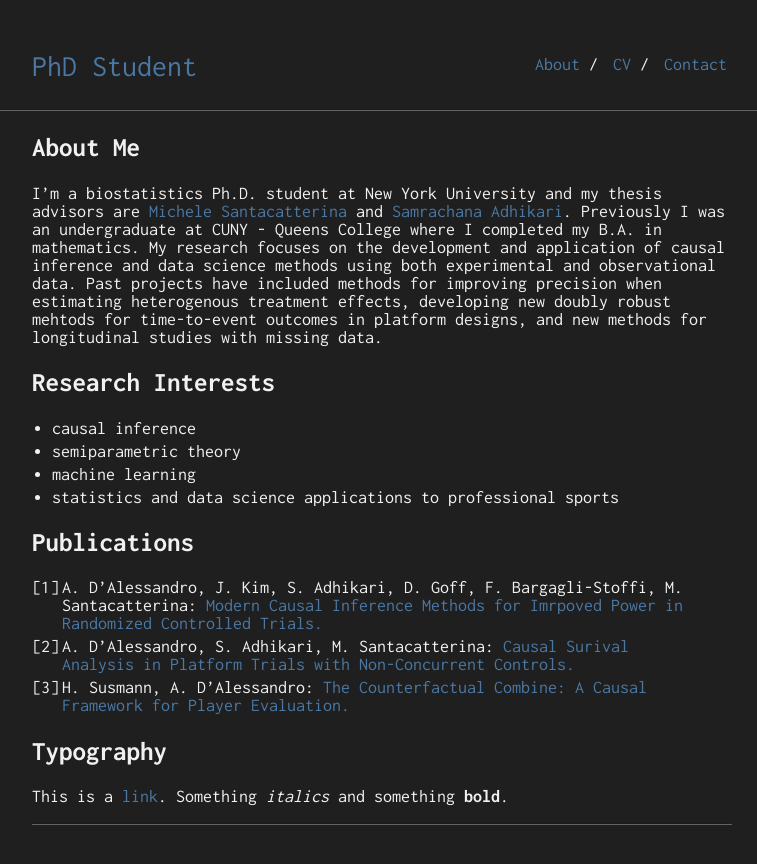
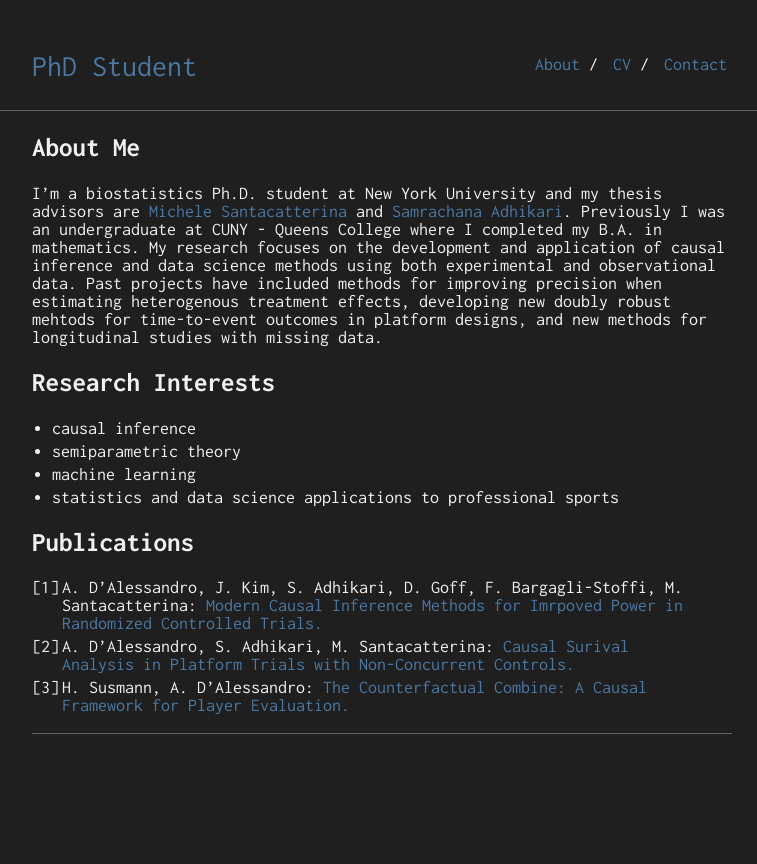
Before and after one commit to antoniod5836/antoniod5836.github.io, a Jekyll site: the page built from index.md, in a window 1280 px wide. Shown: the top 864 px of the page, without its empty margins (258-1015 px from the left). Built offline with Jekyll 4.4.1, drawn with Linux system fonts in a browser that asks for light colours; our own code applies the rules of GitHub Pages for plain Markdown files.

Commit message:
Remove typography section from index.md
Removed typography section and example formatting.

```diff
--- a/index.md
+++ b/index.md
@@ -18,7 +18,3 @@ I'm a biostatistics Ph.D. student at New York University and my thesis advisors
 1. A. D'Alessandro, J. Kim, S. Adhikari, D. Goff, F. Bargagli-Stoffi, M. Santacatterina: [Modern Causal Inference Methods for Imrpoved Power in Randomized Controlled Trials.](https://arxiv.org/pdf/2505.08960)
 2. A. D'Alessandro, S. Adhikari, M. Santacatterina: [Causal Surival Analysis in Platform Trials with Non-Concurrent Controls.](https://arxiv.org/pdf/2603.10989)
 3. H. Susmann, A. D'Alessandro: [The Counterfactual Combine: A Causal Framework for Player Evaluation.](https://arxiv.org/pdf/2602.23233)
-
-## Typography
-
-This is a [link](http://google.com). Something *italics* and something **bold**.
```
